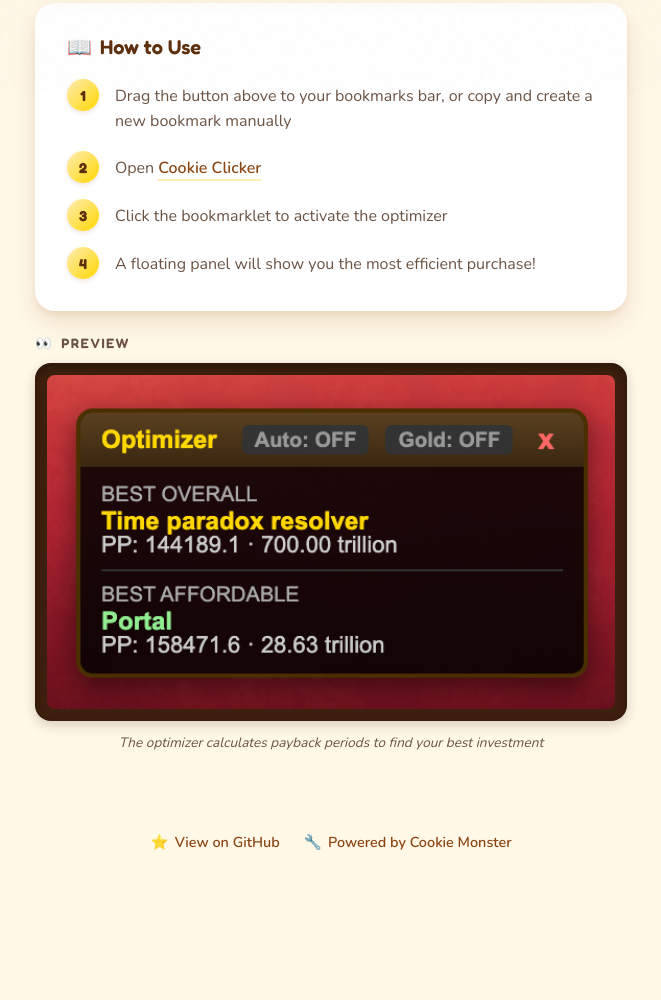
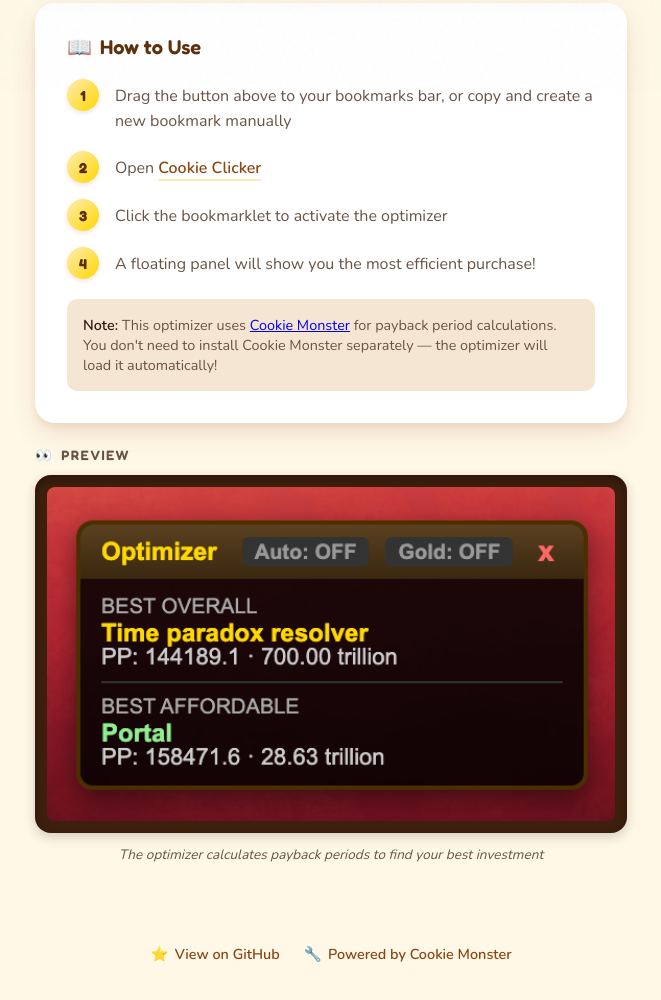
Before and after one commit to ianneub/cookie_clicker_optimizer, a website: page site/index.html in a window 1280 px wide. Shown: the part 709-1709 px from the top of the page, without its empty margins (309-970 px from the left). Before the commit the page ends 1609 px from the top, so only its background shows below. Drawn offline with nearby package versions, Linux system fonts and the light colour scheme; files whose address does not match are found by name.

Commit message:
Add note about automatic loading of Cookie Monster for payback period calculations

```diff
--- a/site/index.html
+++ b/site/index.html
@@ -586,6 +586,11 @@
         <li><span>Click the bookmarklet to activate the optimizer</span></li>
         <li><span>A floating panel will show you the most efficient purchase!</span></li>
       </ol>
+      <p style="margin-top: 1.25rem; padding: 1rem; background: var(--cream-dark); border-radius: 10px; font-size: 0.9rem; color: var(--text-muted);">
+        <strong style="color: var(--text-dark);">Note:</strong> This optimizer uses
+        <a href="https://github.com/CookieMonsterTeam/CookieMonster" target="_blank">Cookie Monster</a>
+        for payback period calculations. You don't need to install Cookie Monster separately — the optimizer will load it automatically!
+      </p>
     </div>
 
     <div class="preview-section">
```
